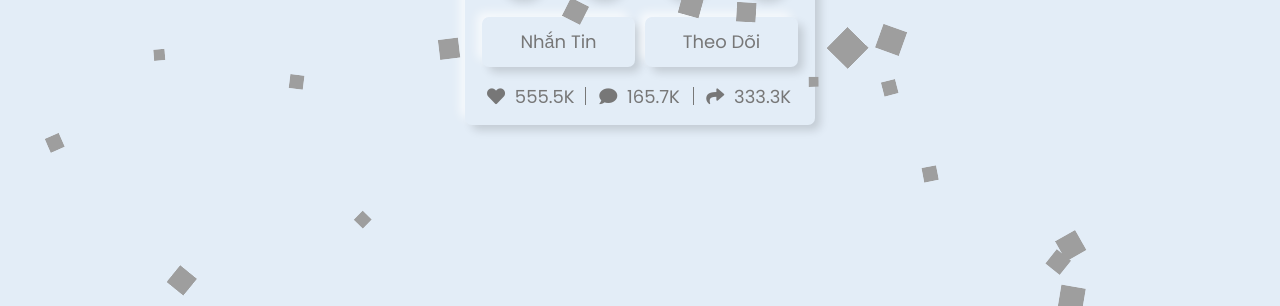
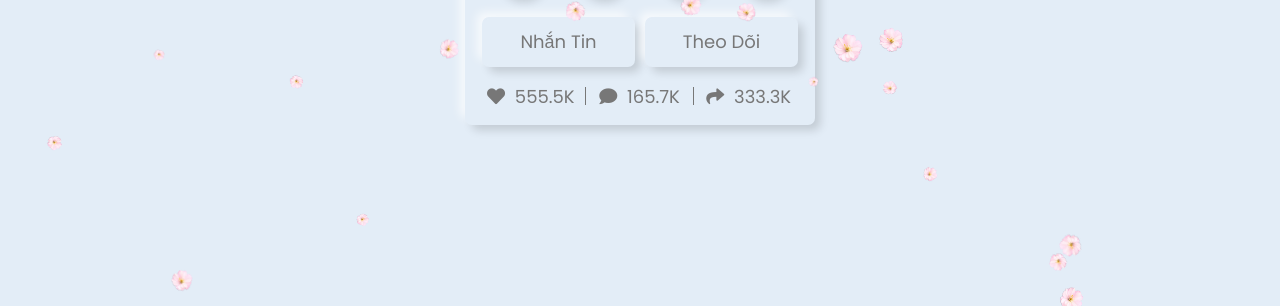
Before and after one commit to Huydz1913/Huydz1913.github.io, a plain HTML site: page index.html in a window 1280 px wide. Shown: the part 494-800 px from the top of the page. Drawn offline with Linux system fonts and the light colour scheme.

Commit message:
Update index.html

```diff
--- a/index.html
+++ b/index.html
@@ -188,7 +188,7 @@
 
         const sakuraArray = [];
         const sakuraImage = new Image();
-        sakuraImage.src = "https://i.imgur.com/O8K2H1n.png"; // Hình hoa anh đào PNG trong suốt
+        sakuraImage.src = "R.png"; // Hình hoa anh đào PNG trong suốt
 
         class Sakura {
             constructor() {
```
